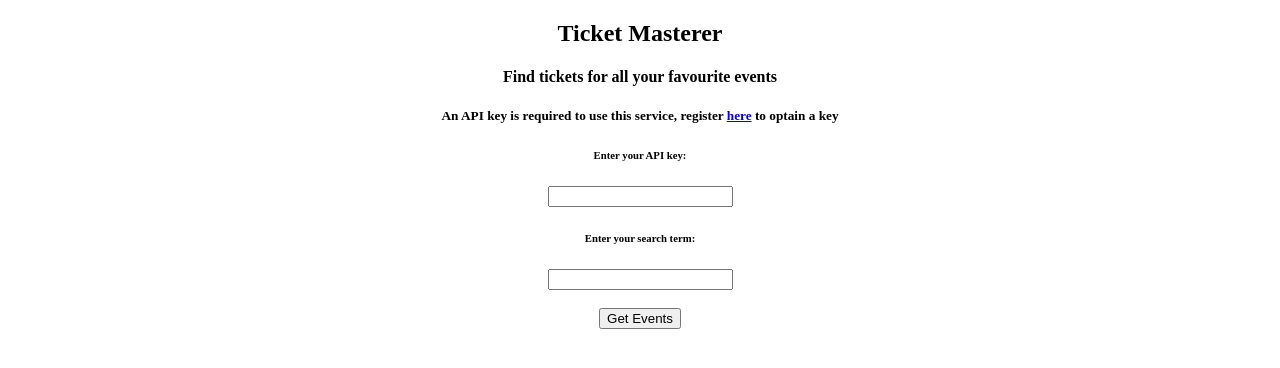
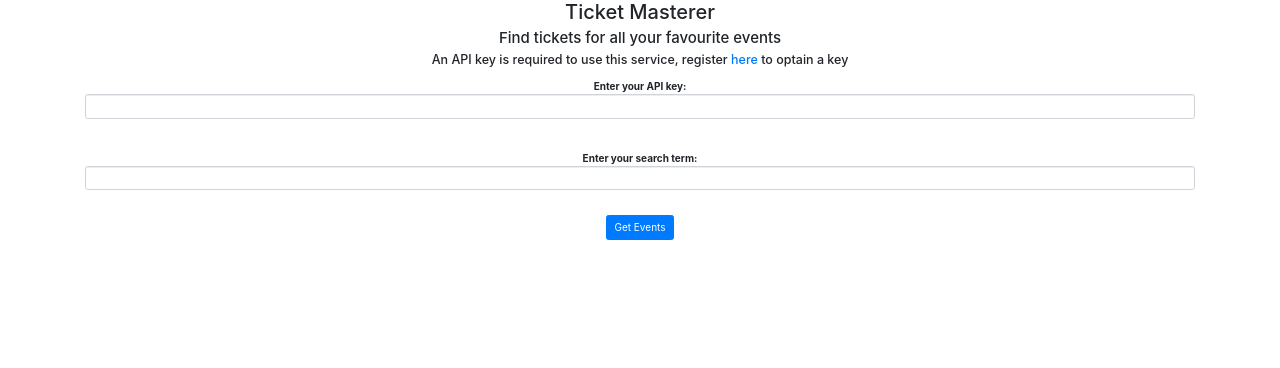
Before and after one commit to garyodonoghue/ticket-masterer, an Angular app in the folder ticket-masterer/: page / in a window 1280 px wide. Shown: the top 368 px of the page. Built offline with nearby package versions, Linux system fonts and the light colour scheme.

Commit message:
Add field validation on form

```diff
--- a/ticket-masterer/package.json
+++ b/ticket-masterer/package.json
@@ -20,7 +20,9 @@
     "@angular/platform-browser": "~7.0.0",
     "@angular/platform-browser-dynamic": "~7.0.0",
     "@angular/router": "~7.0.0",
+    "bootstrap": "^4.1.3",
     "core-js": "^2.5.4",
+    "font-awesome": "^4.7.0",
     "rxjs": "~6.3.3",
     "zone.js": "~0.8.26"
   },
--- a/ticket-masterer/src/app/app.module.ts
+++ b/ticket-masterer/src/app/app.module.ts
@@ -3,11 +3,13 @@
 
 import { AppComponent } from "./components/app.component";
 import { HttpClientModule } from "@angular/common/http";
+import { FieldErrorDisplayComponent } from './components/field-error-display/field-error-display.component';
+import { ReactiveFormsModule } from '@angular/forms';
 
 
 @NgModule({
-  declarations: [AppComponent],
-  imports: [BrowserModule, HttpClientModule],
+  declarations: [AppComponent, FieldErrorDisplayComponent],
+  imports: [BrowserModule, HttpClientModule, ReactiveFormsModule],
   providers: [],
   bootstrap: [AppComponent]
 })
--- a/ticket-masterer/src/app/components/app.component.css
+++ b/ticket-masterer/src/app/components/app.component.css
@@ -0,0 +1,6 @@
+.control-label.required:after {
+  color: #d00;
+  content: "*";
+  margin-left: 5px;
+  top: 7px;
+}
--- a/ticket-masterer/src/app/components/app.component.html
+++ b/ticket-masterer/src/app/components/app.component.html
@@ -1,5 +1,6 @@
 <!--The content below is only a placeholder and can be replaced.-->
-<div style="text-align:center">
+<div class="container" style="text-align:center">
+
   <h2>
     Ticket Masterer
   </h2>
@@ -8,25 +9,42 @@
     Find tickets for all your favourite events
   </h4>
 
-  <h5>An API key is required to use this service, register <a href="https://developer-acct.ticketmaster.com/user/login">here</a> to optain a key</h5>
+  <h5>An API key is required to use this service, register <a href="https://developer-acct.ticketmaster.com/user/login">here</a>
+    to optain a key</h5>
 
 
-  <h6>Enter your API key:</h6><input #apiKey/>
+  <form class="form-horizontal" [formGroup]="form">
+
+    <div class="form-group" [ngClass]="displayFieldCss('apiKey')">
+
+      <div class="col-sm-12">
+        <label for="apiKey" class="control-label required">Enter your API key:</label>
+        <input type="text" id="apiKey" class="form-control" formControlName="apiKey">
+        <app-field-error-display [displayError]="isFieldValid('apiKey')" errorMsg="Please enter an API key"></app-field-error-display>
+      </div>
+    </div>
+
+    <br>
+
+    <div class="form-group" [ngClass]="displayFieldCss('searchTerm')">
+
+      <div class="col-sm-12">
+        <label for="searchTerm" class="control-label required">Enter your search term:</label>
+        <input type="text" id="searchTerm" class="form-control input-sm" formControlName="searchTerm">
+        <app-field-error-display [displayError]="isFieldValid('searchTerm')" errorMsg="Please enter a search term"></app-field-error-display>
+      </div>
+    </div>
+
+  </form>
 
   <br>
 
-  <h6>Enter your search term:</h6>
-  <div><input #bandName /></div>
+  <button class="btn btn-primary" (click)="getEvents()">Get Events</button>
 
-  <br>
-  <button (click)="getGigsForBand(bandName.value, apiKey.value)">Get Events</button>
-
-  <br>
+  <br><br>
 
   <div *ngFor="let event of events">
     {{ event.name }} - {{ event.url }}
   </div>
 
-
-
 </div>
--- a/ticket-masterer/src/app/components/app.component.ts
+++ b/ticket-masterer/src/app/components/app.component.ts
@@ -1,22 +1,67 @@
 import { Component } from "@angular/core";
 import { TicketmasterService } from "../services/ticketmaster.service";
+import {
+  FormGroup,
+  FormBuilder,
+  Validators,
+  FormControl
+} from "@angular/forms";
 
 @Component({
   selector: "app-root",
   templateUrl: "./app.component.html",
-  styleUrls: ["./app.component.css"]
+  styles: []
 })
 export class AppComponent {
-  title = "ticket-masterer";
   events: String[];
+  form: FormGroup;
 
-  constructor(private ticketMasterService: TicketmasterService) {}
+  constructor(
+    private ticketMasterService: TicketmasterService,
+    private formBuilder: FormBuilder
+  ) {}
 
-  public getGigsForBand(eventName: String, apiKey: String) {
-    return this.ticketMasterService
-      .getGigsForBand(eventName, apiKey)
-      .subscribe((data: JSON) => {
-        this.events = data["_embedded"]["events"];
-      });
+  ngOnInit() {
+    this.form = this.formBuilder.group({
+      apiKey: [null, Validators.required],
+      searchTerm: [null, Validators.required]
+    });
+  }
+
+  public getEvents() {
+    if (this.form.valid) {
+      return this.ticketMasterService
+        .getEvents(
+          this.form.get("apiKey").value,
+          this.form.get("searchTerm").value
+        )
+        .subscribe((data: JSON) => {
+          this.events = data["_embedded"]["events"];
+        });
+    } else {
+      this.validateAllFormFields(this.form);
+    }
+  }
+
+  validateAllFormFields(formGroup: FormGroup) {
+    Object.keys(formGroup.controls).forEach(field => {
+      const control = formGroup.get(field);
+      if (control instanceof FormControl) {
+        control.markAsTouched({ onlySelf: true });
+      } else if (control instanceof FormGroup) {
+        this.validateAllFormFields(control);
+      }
+    });
+  }
+
+  isFieldValid(field: string) {
+    return !this.form.get(field).valid && this.form.get(field).touched;
+  }
+
+  displayFieldCss(field: string) {
+    return {
+      "has-error": this.isFieldValid(field),
+      "has-feedback": this.isFieldValid(field)
+    };
   }
 }
--- /dev/null
+++ b/ticket-masterer/src/app/components/field-error-display/field-error-display.component.html
@@ -0,0 +1,7 @@
+<div *ngIf="displayError">
+  <span class="glyphicon glyphicon-remove form-control-feedback fix-error-icon"></span>
+  <span class="sr-only">(error)</span>
+  <div class="error-msg">
+    {{ errorMsg }}
+  </div>
+</div>
--- a/ticket-masterer/src/app/services/ticketmaster.service.ts
+++ b/ticket-masterer/src/app/services/ticketmaster.service.ts
@@ -5,16 +5,15 @@
 @Injectable({
   providedIn: "root"
 })
-
 export class TicketmasterService {
   constructor(private http: HttpClient) {}
 
-  getGigsForBand(eventName: String, apiKey: String): Observable<JSON> {
+  getEvents(searchTerm: String, apiKey: String): Observable<JSON> {
     return this.http.get<JSON>(
       "https://app.ticketmaster.com/discovery/v2/events.json?apikey=" +
         apiKey +
         "&keyword=" +
-        eventName
+        searchTerm
     );
   }
 }
--- a/ticket-masterer/src/index.html
+++ b/ticket-masterer/src/index.html
@@ -1,5 +1,6 @@
 <!doctype html>
 <html lang="en">
+
 <head>
   <meta charset="utf-8">
   <title>TicketMasterer</title>
@@ -7,8 +8,16 @@
 
   <meta name="viewport" content="width=device-width, initial-scale=1">
   <link rel="icon" type="image/x-icon" href="favicon.ico">
+
+  <link rel="stylesheet" href="https://maxcdn.bootstrapcdn.com/bootstrap/3.3.7/css/bootstrap.min.css" integrity="sha384-BVYiiSIFeK1dGmJRAkycuHAHRg32OmUcww7on3RYdg4Va+PmSTsz/K68vbdEjh4u"
+    crossorigin="anonymous">
+
 </head>
+
 <body>
-  <app-root></app-root>
+  <app-root>Loading...</app-root>
+  <script src="https://code.jquery.com/jquery-3.1.1.min.js" integrity="sha256-hVVnYaiADRTO2PzUGmuLJr8BLUSjGIZsDYGmIJLv2b8="
+    crossorigin="anonymous"></script>
 </body>
+
 </html>
--- a/ticket-masterer/src/styles.css
+++ b/ticket-masterer/src/styles.css
@@ -1 +1,9 @@
 /* You can add global styles to this file, and also import other style files */
+@import "~bootstrap/dist/css/bootstrap.css";
+
+.error-msg {
+  color: #a94442;
+}
+.fix-error-icon {
+  top: 27px;
+}
```
Also changed, not shown: ticket-masterer/src/app/components/field-error-display/field-error-display.component.ts (added, +13 -0 lines), ticket-masterer/src/app/components/field-error-display/field-error-display.component.css (added), 1 other file (tests, documents, lock files or other folders).
